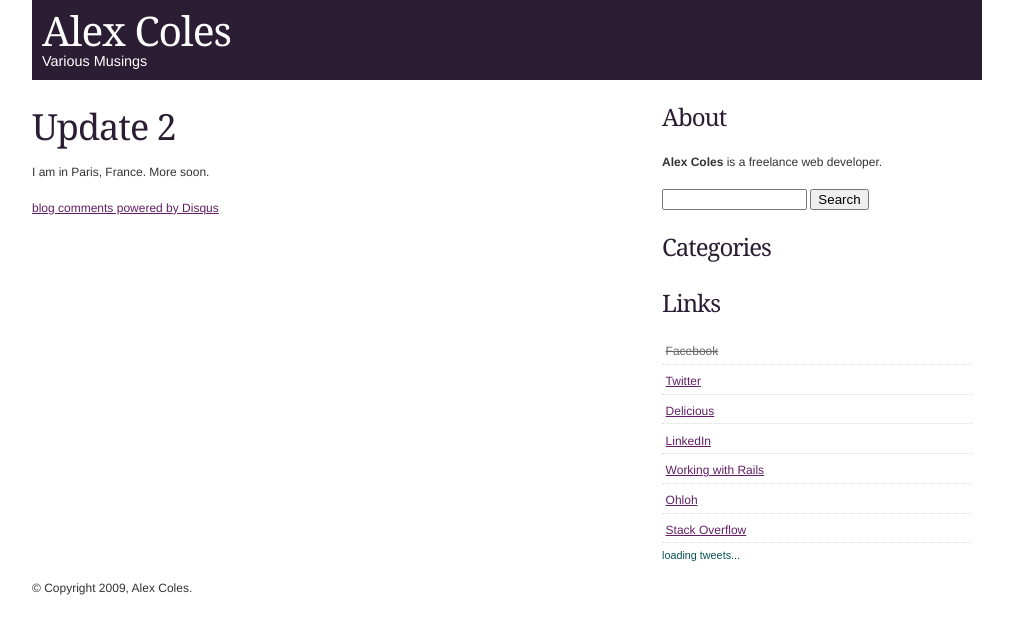
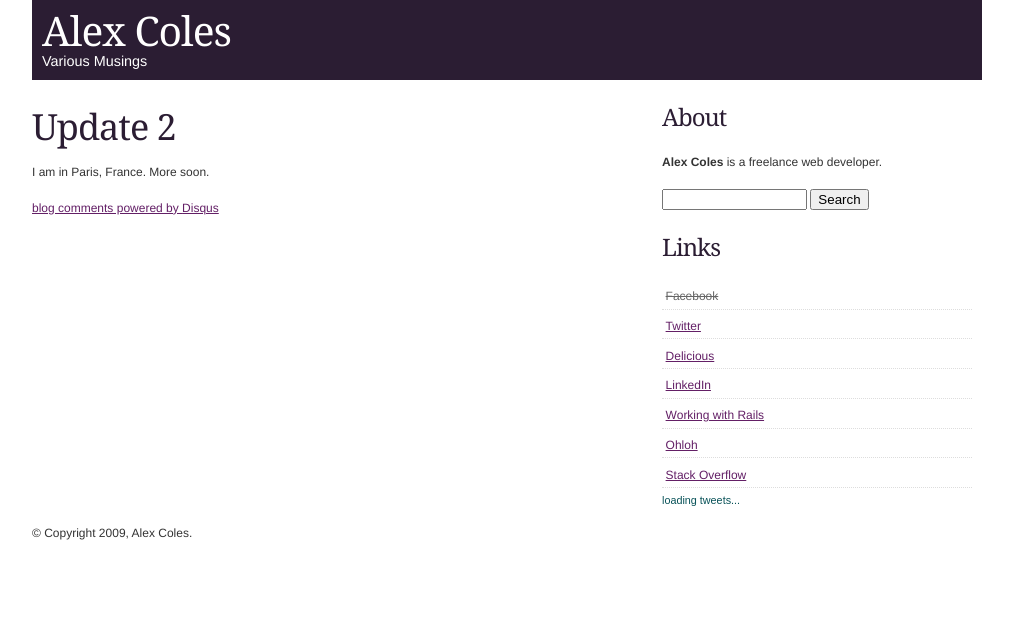
Before and after one commit to myabc/myabc.github.com, a Jekyll site: the page built from _posts/2007-10-29-update-2.markdown, in a window 1280 px wide. Shown: the top 634 px of the page, without its empty margins (133-1146 px from the left). Built offline with Jekyll 4.4.1, drawn with Linux system fonts in a browser that asks for light colours; nearby versions of some CDN libraries; comment, search, counter and statistics services are not loaded.

Commit message:
Remove categories listing; Add archive, date to posts
Signed-off-by: Alex Coles <alex@alexcolesportfolio.com>

```diff
--- a/_config.yml
+++ b/_config.yml
@@ -1 +1,2 @@
-exclude:
+auto:       true
+pygments:   true
--- a/_layouts/default.html
+++ b/_layouts/default.html
@@ -52,16 +52,6 @@
         </div>
       </form>
 
-      {% if site.page_sections %}
-        <h2>Pages</h2>
-        <ul>
-          {% for page in site.page_sections %}<li>{{ page | link_to_section }}</li>{% endfor %}
-        </ul>
-      {% endif %}
-      <h2>Categories</h2>
-      <ul>
-        {% for category in site.blog_sections %}<li>{{ category | link_to_section  }}</li>{% endfor %}
-      </ul>
       {% include links.html %}
       {% include github.html %}
       <div class="tweet"></div>
--- a/index.html
+++ b/index.html
@@ -9,6 +9,8 @@ title:  Various Musings
 <p class="date">{{ post.date | date: "%d %b, %Y" }}</p>
 
 
+{{ post.date | date: "%d %b, %Y"  }}
+
 <p>{{ post.content | strip_html | truncatewords: 35 }}</p>
 
 {% endfor %}
```
Also changed, not shown: archive.html (added, +14 -0 lines).
